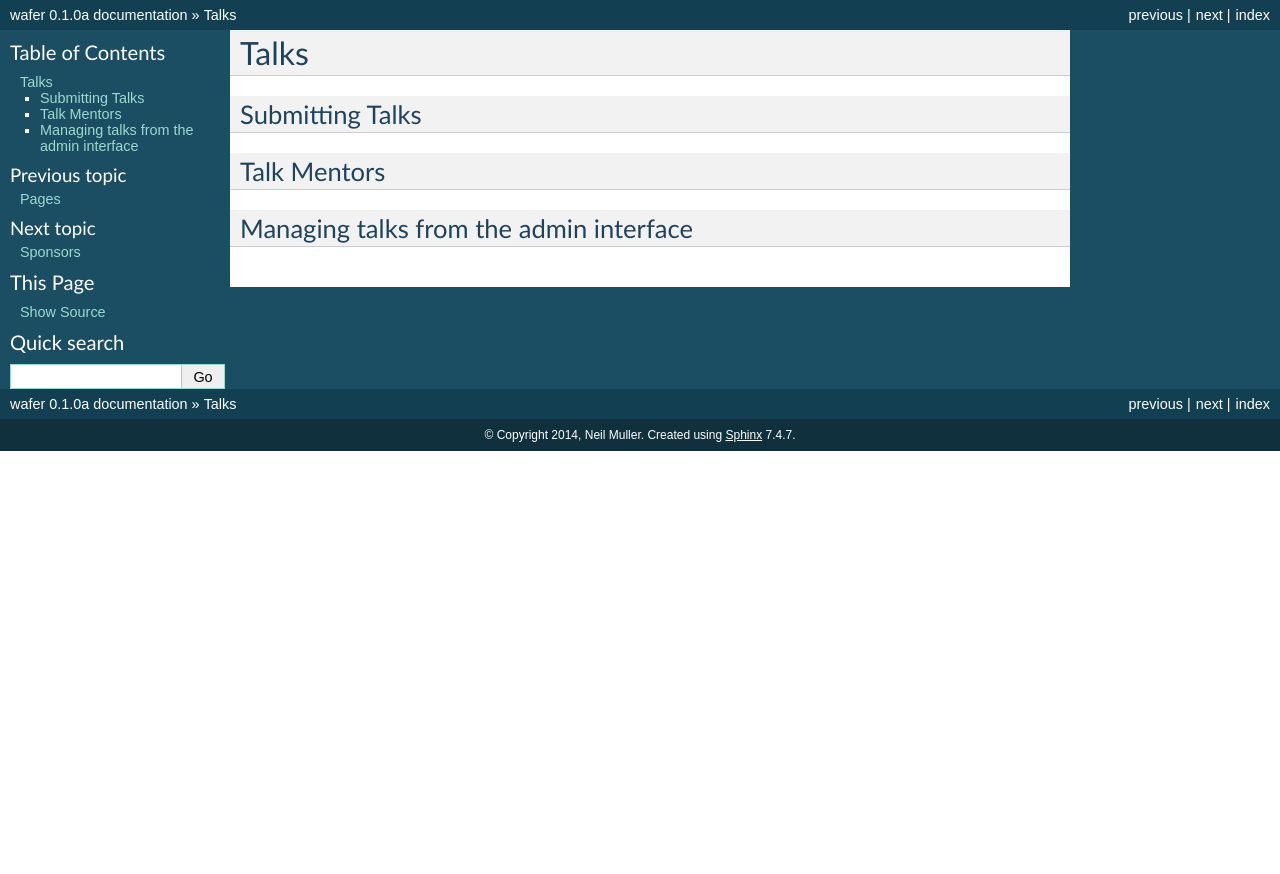
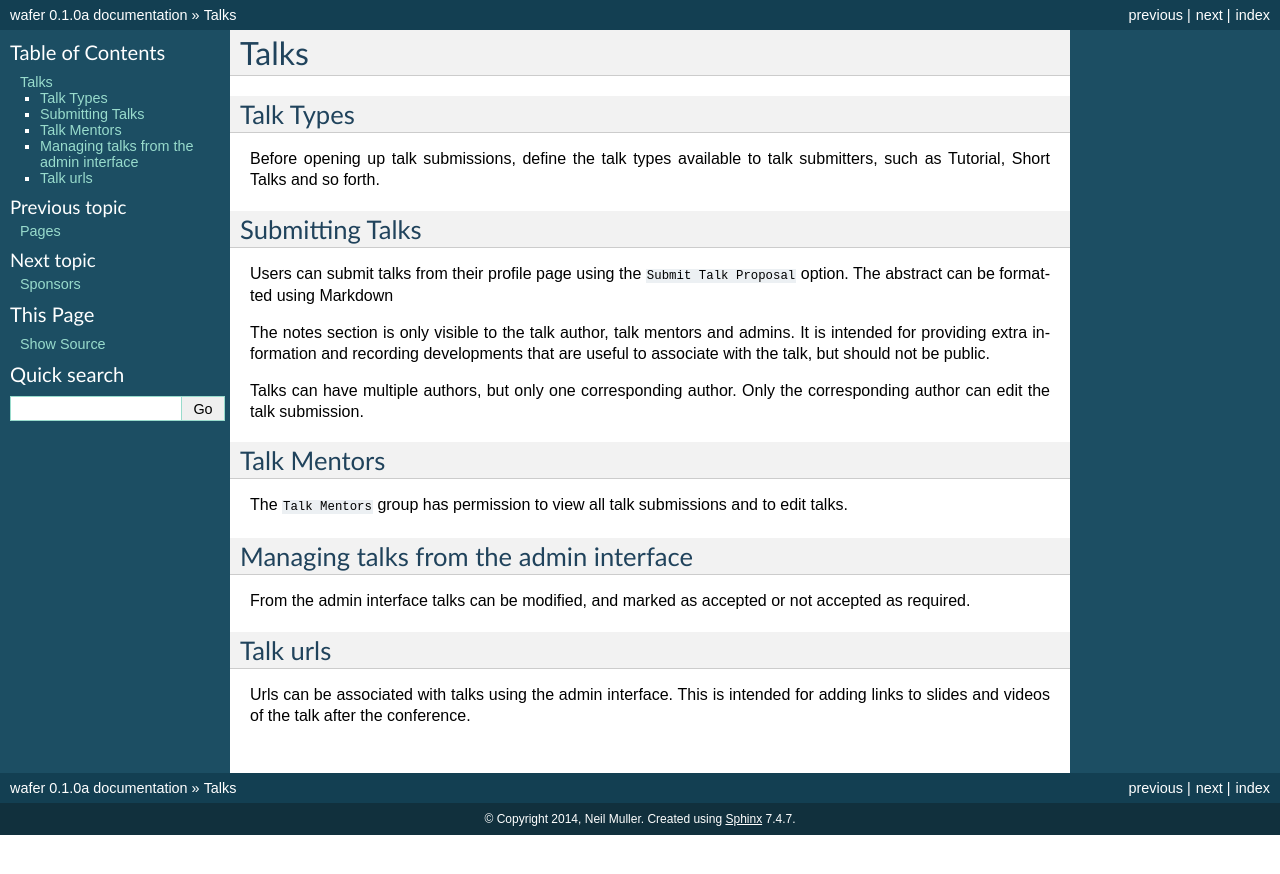
Before and after one commit to CTPUG/wafer, a Sphinx documentation site: the page built from docs/talks.rst, in a window 1280 px wide. Shown: the top 874 px of the page. Built offline with Sphinx 7.4.7, drawn with Linux system fonts in a browser that asks for light colours.

Commit message:
add a bit more info about talks

```diff
--- a/docs/talks.rst
+++ b/docs/talks.rst
@@ -2,14 +2,42 @@
 Talks
 =====
 
+Talk Types
+==========
+
+Before opening up talk submissions, define the talk types available to
+talk submitters, such as Tutorial, Short Talks and so forth.
 
 Submitting Talks
 ================
 
+Users can submit talks from their profile page using the ``Submit Talk Proposal``
+option. The abstract can be formatted using Markdown
+
+The notes section is only visible to the talk author, talk mentors and
+admins. It is intended for providing extra information and recording
+developments that are useful to associate with the talk, but should
+not be public.
+
+Talks can have multiple authors, but only one corresponding author. Only
+the corresponding author can edit the talk submission.
 
 Talk Mentors
 ============
 
+The ``Talk Mentors`` group has permission to view all talk submissions and
+to edit talks.
 
 Managing talks from the admin interface
 =======================================
+
+From the admin interface talks can be modified, and marked as accepted or
+not accepted as required.
+
+
+Talk urls
+=========
+
+Urls can be associated with talks using the admin interface. This is
+intended for adding links to slides and videos of the talk after the
+conference.
```
